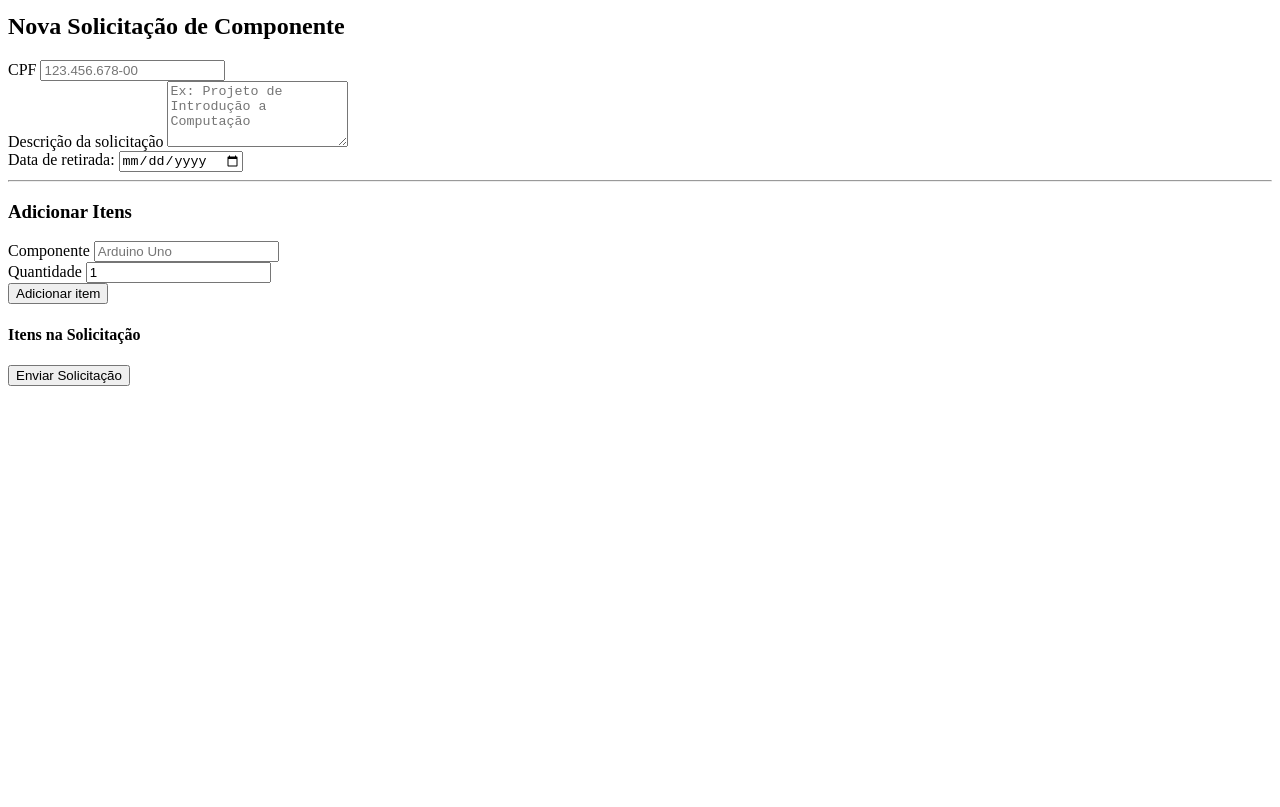
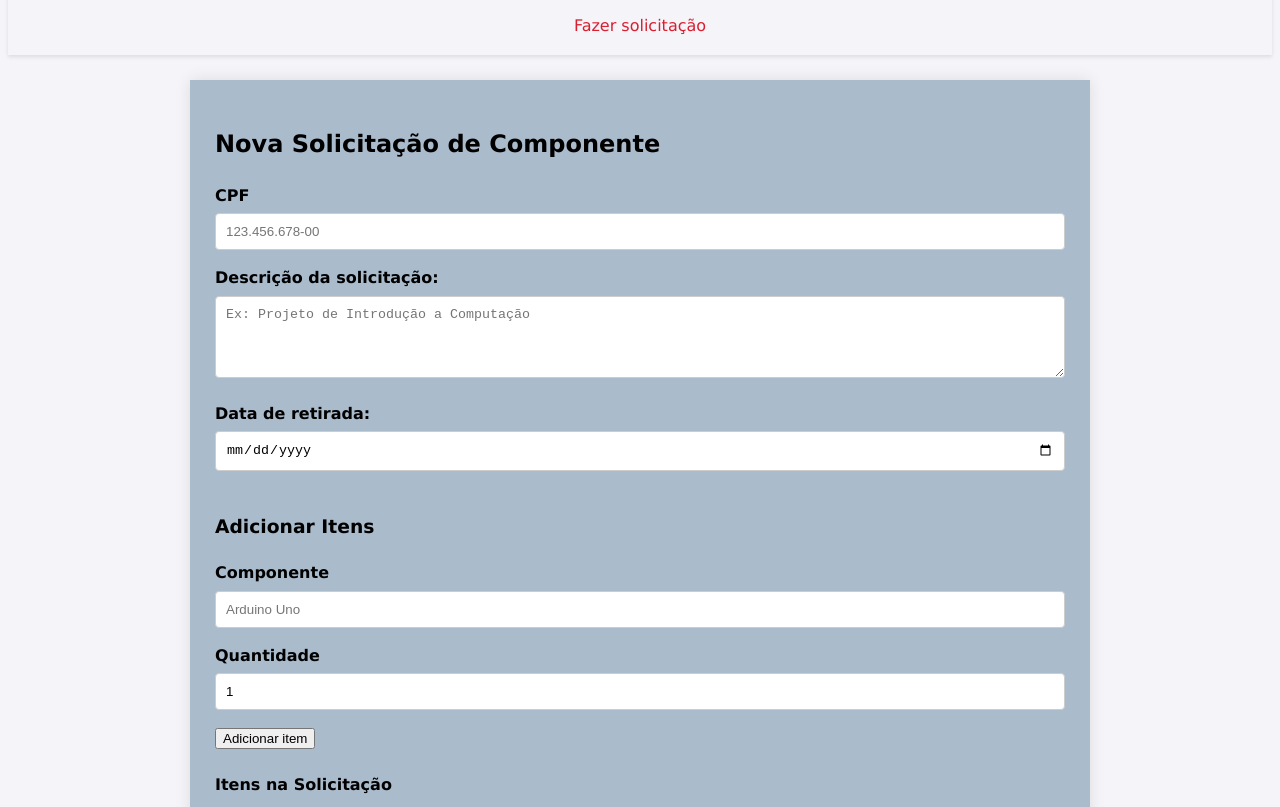
Before and after one commit to tomclima/cin-hardware-database, a plain HTML site: page src/solicita.html in a window 1280 px wide. Shown: the part 105-912 px from the top of the page. Before the commit the page ends 800 px from the top, so only its background shows below. Drawn offline with Linux system fonts and the light colour scheme.

Commit message:
Deixando o site menos feio

```diff
--- a/src/css/solicita.css
+++ b/src/css/solicita.css
@@ -0,0 +1,82 @@
+/* Estilos Gerais*/
+body {
+    font-family:Verdana, Geneva, Tahoma, sans-serif;
+    background-color: #f4f4f9;
+    line-height: 1.6;
+}
+
+.solicita {
+    max-width: 900px;
+    margin: 20px auto;
+    padding: 5px;
+}
+
+hr {
+    border: 0;
+    height: 1px;
+    margin: 20px 0;
+}
+
+/* Header e  Navegação */
+header{
+    padding: 1rem 0;
+    text-align: center;
+    box-shadow: 0 2px 4px rgba(0,0,0,0.1)
+}
+
+nav{
+    margin-top: 10px;
+}
+
+nav a{
+    color: #db1e2f;
+    text-decoration: none;
+    padding: 10px 15px;
+    border-radius: 5px;
+}
+
+nav a:hover{
+    background-color: #616161;
+}
+
+nav a:active{
+    background-color: #e67e22;
+}
+
+/* Estilo do formulário */
+.form-solicita{
+    background-color: #abc;
+    padding: 25px;
+    border-radius: 8;
+    box-shadow: 0 0 15px rgba(0,0,0,0.1);
+}
+
+.form-group{
+    margin-bottom: 15px;
+}
+
+.form-group label{
+    display: block;
+    margin-bottom: 5px;
+    font-weight: bold;
+}
+
+.form-group input[type="text"],
+.form-group input[type="date"],
+.form-group input[type="number"],
+.form-group textarea{
+    width: 100%;
+    padding: 10px;
+    border: 1px solid #ccc;
+    border-radius: 4px;
+    box-sizing: border-box;
+}
+
+.form-group-inline{
+    display: flex;
+    gap: 20px;
+}
+
+.form-group-inline .form-group{
+    flex: 1;
+}
--- a/src/solicita.html
+++ b/src/solicita.html
@@ -23,7 +23,7 @@
                     </div>
 
                     <div class="form-group">
-                        <label for="descricao">Descrição da solicitação</label>
+                        <label for="descricao">Descrição da solicitação:</label>
                         <textarea id="descricao" name="descricao" rows="4" placeholder="Ex: Projeto de Introdução a Computação"></textarea>
                     </div>
 
```
